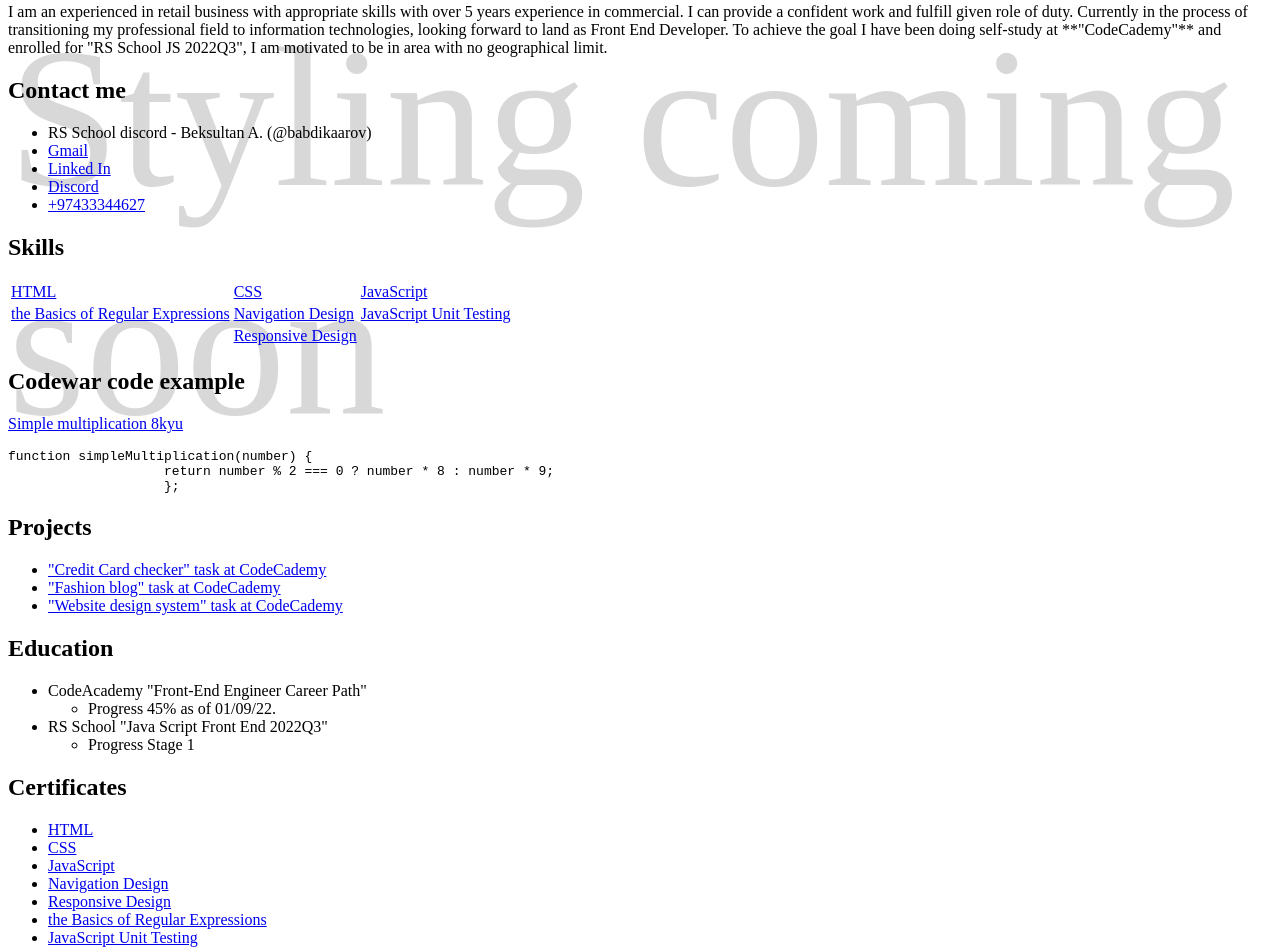
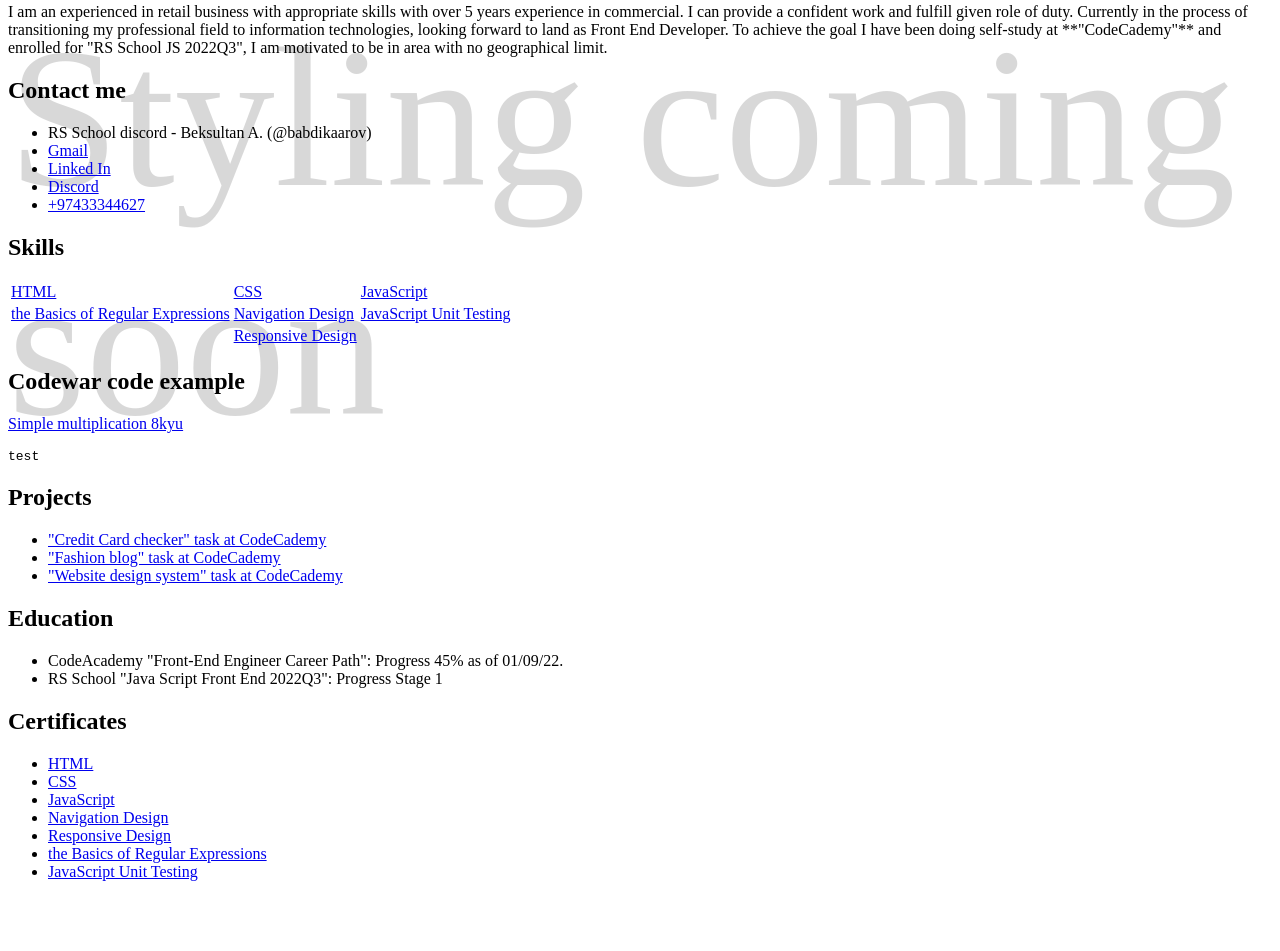
Before and after one commit to babdikaarov/rsschool-cv, a plain HTML site: page index.html in a window 1280 px wide. Shown: the part 436-1387 px from the top of the page. After the commit the page ends 1333 px from the top, so only its background shows below. Drawn offline with Linux system fonts and the light colour scheme.

Commit message:
fix: semantic

```diff
--- a/index.html
+++ b/index.html
@@ -1,5 +1,5 @@
 <!DOCTYPE html>
-<html>
+<html lang="en">
     <head>
         <title>RS_Shool_Task_CV_Beksultan</title>
         <meta charset="UTF-8">
@@ -45,9 +45,7 @@
             </table>
         <h2>Codewar code example</h2>
             <p><a href="https://www.codewars.com/kata/583710ccaa6717322c000105">Simple multiplication 8kyu</a></p>
-                <pre>function simpleMultiplication(number) {
-                    return number % 2 === 0 ? number * 8 : number * 9;
-                    };</pre>
+            <pre>test</pre>
         <h2>Projects</h2>
             <ul>
                 <li><a href="https://gist.github.com/c1f02953e6164ca70faeda51bc9c3df0">"Credit Card checker" task at CodeCademy</a></li>
@@ -56,14 +54,8 @@
             </ul>
         <h2>Education</h2>
             <ul>
-                    <li>CodeAcademy "Front-End Engineer Career Path" </li>
-                        <ul>
-                            <li>Progress  45% as of 01/09/22.</li>
-                        </ul>
-                    <li>RS School "Java Script Front End 2022Q3" </li>
-                        <ul>
-                            <li>Progress Stage 1</li>
-                        </ul>
+                <li>CodeAcademy "Front-End Engineer Career Path": Progress  45% as of 01/09/22.</li>
+                <li>RS School "Java Script Front End 2022Q3": Progress Stage 1</li>
             </ul>
         <h2>Certificates</h2>
             <ul>
```
Lines whose indentation alone changed are shown as unchanged.
